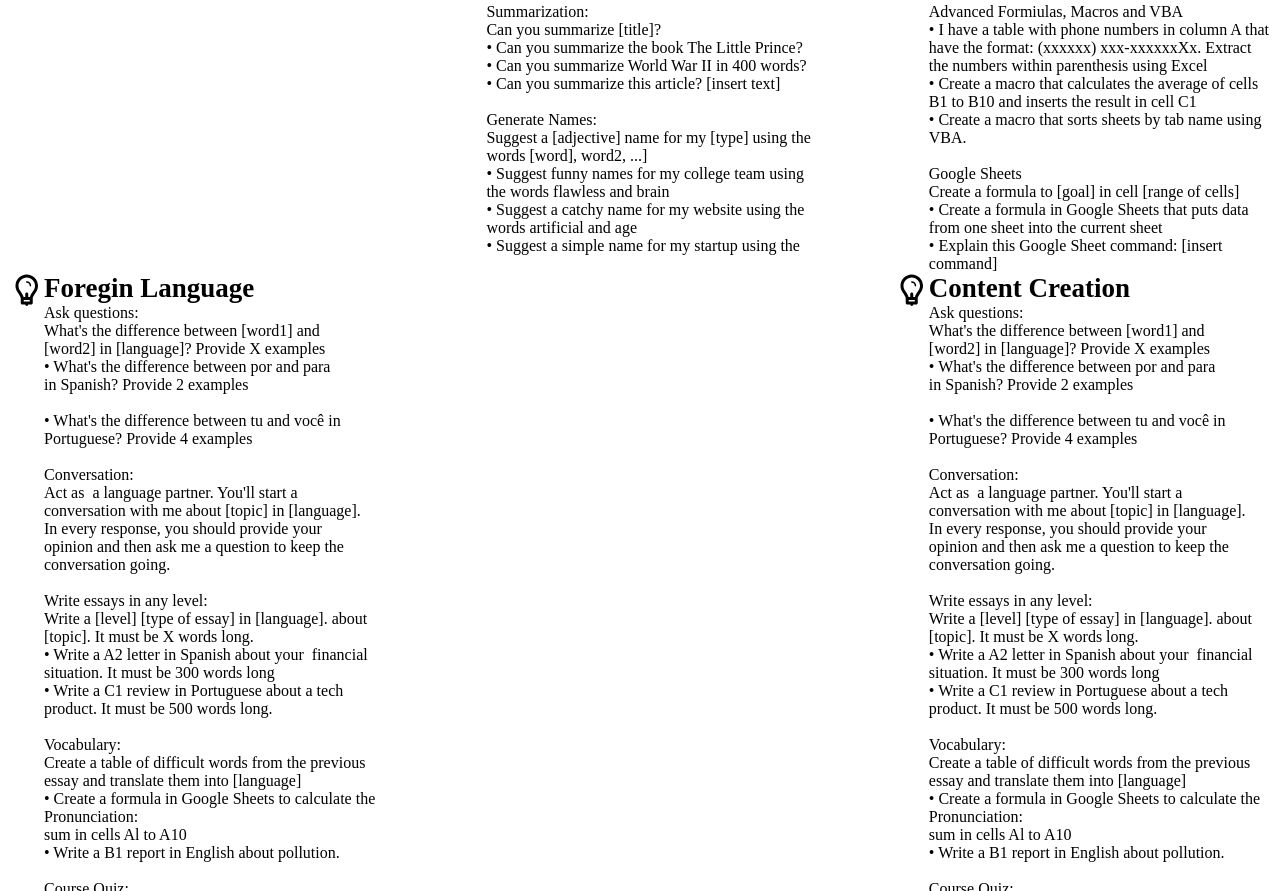
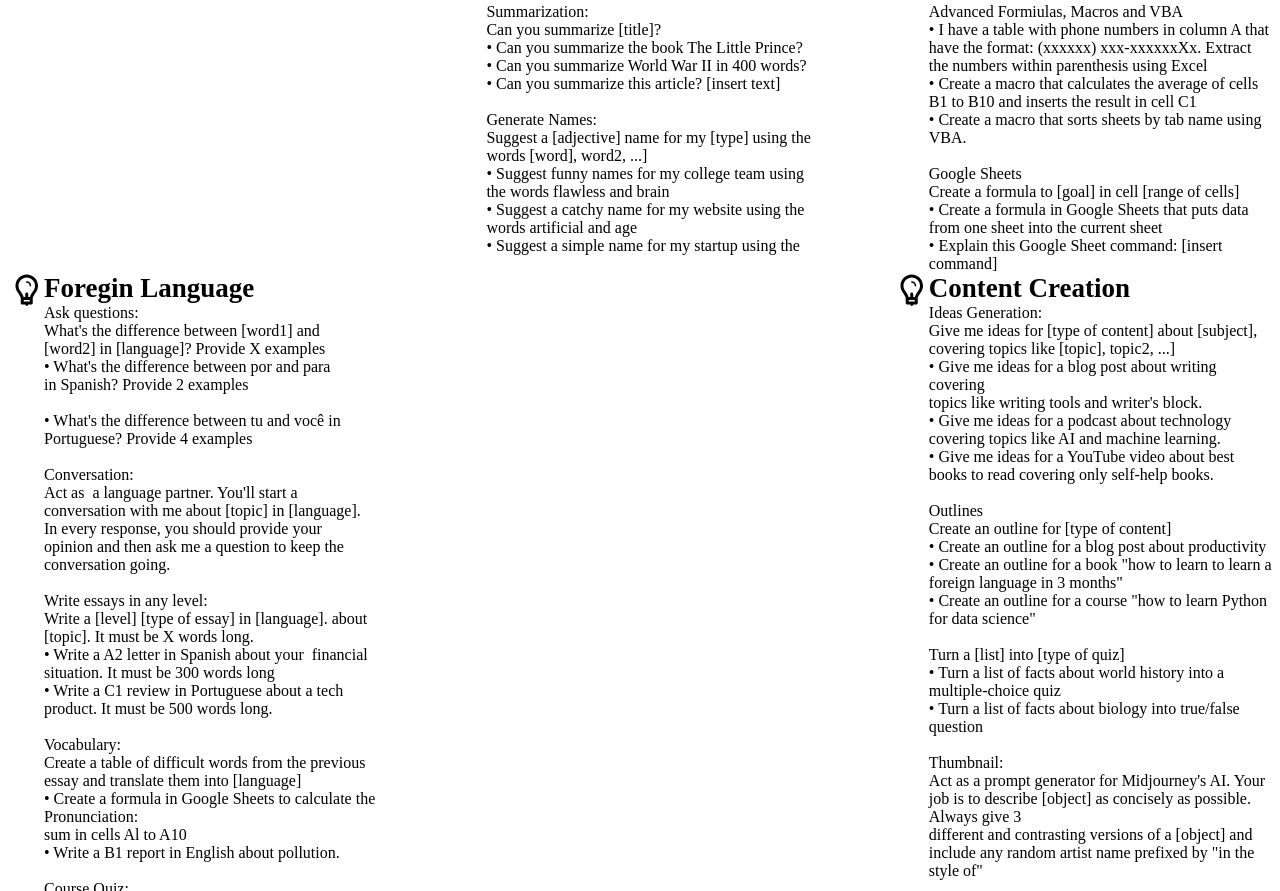
Before and after one commit to visprogithub/prompt-engineering, a plain HTML site: page index.html in a window 1280 px wide. Shown: the part 1909-2800 px from the top of the page. Drawn offline with Linux system fonts and the light colour scheme.

Commit message:
Update index.html

```diff
--- a/index.html
+++ b/index.html
@@ -6,8 +6,6 @@
     <link rel="stylesheet" href="styles.css">
 </head>
 <body>
-<div>
-  <link href="styles.css" rel="stylesheet" />
 <div class="home-container">
   <div id="resources" class="home-hero">
     <div class="home-content-container">
@@ -52,9 +50,7 @@
               • How to merge dictionaries in Python?
             </span>
             <br class="Card-Text" />
-              <span class="Card-Text">
-                • How to join two datasets in Python?
-              </span>
+            <span class="Card-Text">• How to join two datasets in Python?</span>
             <br class="home-text010" />
             <br class="Card-Text" />
             <span class="Card-Text">
@@ -98,8 +94,8 @@
           <span class="home-heading02">Programming Advice:</span>
           <span class="home-text024">
             <span class="Card-Text">
-                I want to learn [language] for [field]. Create a roadmap to
-                learn [language]
+              I want to learn [language] for [field]. Create a roadmap to learn
+              [language]
             </span>
             <br class="Card-Text" />
             <span class="Card-Text">
@@ -108,14 +104,13 @@
             </span>
             <br class="Card-Text" />
             <span class="Card-Text">
-                • I want to learn JavaScript for web development. Create a
-                roadmap to learn it
+              • I want to learn JavaScript for web development. Create a roadmap
+              to learn it
             </span>
             <br class="home-text030" />
             <br class="Card-Text" />
             <span class="Card-Text">
-                I want to automate [app]. Provide steps to [task] with
-                [language]
+              I want to automate [app]. Provide steps to [task] with [language]
             </span>
             <br class="Card-Text" />
             <span class="Card-Text">
@@ -130,13 +125,13 @@
             <br class="home-text037" />
             <br class="Card-Text" />
             <span class="Card-Text">
-                Simulate a job interview for a [position] by asking and
-                answering questions as if
+              Simulate a job interview for a [position] by asking and answering
+              questions as if
             </span>
             <br class="Card-Text" />
             <span class="Card-Text">
-                you are a potential employer and I&apos;m the candidate.
-                Consider that [details]
+              you are a potential employer and I&apos;m the candidate. Consider
+              that [details]
             </span>
             <br class="home-text042" />
             <br class="Card-Text" />
@@ -148,8 +143,8 @@
             </span>
             <br class="Card-Text" />
             <span class="Card-Text">
-                • I want to build a job board website. Can you generate some
-                HTML for my
+              • I want to build a job board website. Can you generate some HTML
+              for my
             </span>
             <br class="Card-Text" />
             <span class="Card-Text">website?</span>
@@ -201,9 +196,7 @@
               [email subject] and the
             </span>
             <br class="Card-Text" />
-              <span class="Card-Text">
-                content [email content] using Python
-              </span>
+            <span class="Card-Text">content [email content] using Python</span>
             <br class="home-text070" />
             <br class="Card-Text" />
             <span class="Card-Text">
@@ -237,8 +230,7 @@
             </span>
             <br class="home-text077 Card-Text" />
             <span class="home-text078 Card-Text">
-                • Where can I find data for my customer churn prediction
-                project?
+              • Where can I find data for my customer churn prediction project?
             </span>
             <br class="home-text079 Card-Text" />
             <span class="home-text080 Card-Text">
@@ -263,12 +255,18 @@
               Can you [best practice] my code?
             </span>
             <br class="home-text093 Card-Text" />
-              <span class="home-text094 Card-Text">•</span>
+            <span class="home-text094 Card-Text">
+              •
+              <span [innerHTML]="rawaf5w"></span>
+            </span>
             <span class="home-text095 Card-Text">
               Can you optimize the following Python code?
             </span>
             <br class="home-text096 Card-Text" />
-              <span class="home-text097 Card-Text">•</span>
+            <span class="home-text097 Card-Text">
+              •
+              <span [innerHTML]="rawywfy"></span>
+            </span>
             <span class="home-text098 Card-Text">
               Can you simplify the following R code?
             </span>
@@ -290,12 +288,18 @@
               • Translate my Python code to R
             </span>
             <br class="home-text108 Card-Text" />
-              <span class="home-text109 Card-Text">•</span>
+            <span class="home-text109 Card-Text">
+              •
+              <span [innerHTML]="rawvq44"></span>
+            </span>
             <span class="home-text110 Card-Text">
               Turn this SQL code to Python pandas code
             </span>
             <br class="home-text111 Card-Text" />
-              <span class="home-text112 Card-Text">•</span>
+            <span class="home-text112 Card-Text">
+              •
+              <span [innerHTML]="raw4pyv"></span>
+            </span>
             <span class="home-text113 Card-Text">
               Format my SQL code by converting the reserved keywords to
               uppercase
@@ -330,8 +334,7 @@
             <span>Web scraping (only working for a few websites)</span>
             <br />
             <span>
-                • Web scrape [website] using [language] and [library]Generate
-                data
+              • Web scrape [website] using [language] and [library]Generate data
             </span>
             <br />
             <span>
@@ -343,8 +346,8 @@
             <span>Train Classification model</span>
             <br />
             <span>
-                • I have a dataset of [describe dataset], build a machine
-                learning model thatpredicts [target variable]
+              • I have a dataset of [describe dataset], build a machine learning
+              model thatpredicts [target variable]
             </span>
             <br />
             <br />
@@ -358,7 +361,10 @@
             <br />
             <span>Feature Importance</span>
             <br />
-              <span>• I&apos;ve trained a [model name].</span>
+            <span>
+              • I&apos;ve trained a [model name].
+              <span [innerHTML]="raw041g"></span>
+            </span>
             <br />
             <span>
               Write code to find the most important features in the model
@@ -392,8 +398,8 @@
             <br class="Card-Text" />
             <span class="Card-Text">
               • Write a friendly blog post on why people should lose weight.
-                Explain why obesity is a problem, how people can lose weight,
-                and why being healthy is important.
+              Explain why obesity is a problem, how people can lose weight, and
+              why being healthy is important.
             </span>
             <br class="Card-Text" />
             <span class="Card-Text">
@@ -403,9 +409,7 @@
             <br class="Card-Text" />
             <span class="Card-Text">Writing Assistant:</span>
             <br class="Card-Text" />
-              <span class="Card-Text">
-                Can you [action] my text [adjective]?
-              </span>
+            <span class="Card-Text">Can you [action] my text [adjective]?</span>
             <br class="Card-Text" />
             <span class="Card-Text">
               • Can you make my paragraph less formal?
@@ -427,8 +431,8 @@
             <span class="Card-Text">Copywriting:</span>
             <br class="Card-Text" />
             <span class="Card-Text">
-                Write a [type of content] for [subject] showcasing the
-                [benefitl, benefit2, ...).
+              Write a [type of content] for [subject] showcasing the [benefitl,
+              benefit2, ...).
             </span>
             <br class="Card-Text" />
             <span class="Card-Text">
@@ -455,8 +459,8 @@
             </span>
             <br class="Card-Text" />
             <span class="Card-Text">
-                • Reply to this email. Be friendly and say that I don&apos;t
-                have time for the meeting
+              • Reply to this email. Be friendly and say that I don&apos;t have
+              time for the meeting
             </span>
             <br class="home-text184" />
             <br class="Card-Text" />
@@ -467,15 +471,18 @@
             </span>
             <br class="Card-Text" />
             <span class="Card-Text">
-                • Create 5 hashtags and a caption for a picture on Instagram of
-                a cute cat
+              • Create 5 hashtags and a caption for a picture on Instagram of a
+              cute cat
             </span>
             <br class="Card-Text" />
             <span class="Card-Text">
               • Create 2 bios for LinkedIn highlighting
             </span>
             <br class="Card-Text" />
-              <span class="Card-Text">achievements</span>
+            <span class="Card-Text">
+              achievements
+              <span [innerHTML]="rawdaqo"></span>
+            </span>
           </span>
         </div>
       </div>
@@ -505,10 +512,9 @@
             <span>healthcare company</span>
             <br class="Card-Text" />
             <span>
-                • Provide 5 gift idea under $100 for a teenager who loves
-                football
+              • Provide 5 gift idea under $100 for a teenager who loves football
             </span>
-              <span class="Card-Text"></span>
+            <span class="Card-Text"><span [innerHTML]="raw2fx7"></span></span>
           </span>
         </div>
       </div>
@@ -531,7 +537,10 @@
           <span class="home-text210">
             <span>Create X [element] considering [detail]</span>
             <br class="Card-Text" />
-              <span class="Card-Text">•</span>
+            <span class="Card-Text">
+              •
+              <span [innerHTML]="rawk25s"></span>
+            </span>
             <span>
               Create 5 jokes considering words like knowledge and money
             </span>
@@ -561,13 +570,10 @@
           <span class="home-text219">
             <span>Planning:Create a X-day [type of plan] for [detail]</span>
             <br />
-              <span>
-                • Create a 7-day trip for our anniversary in September
-              </span>
+            <span>• Create a 7-day trip for our anniversary in September</span>
             <br />
             <span>
-                •Create a 30-day workout for my arms and abs with no gym
-                equipment
+              •Create a 30-day workout for my arms and abs with no gym equipment
             </span>
             <br />
             <span>
@@ -593,9 +599,7 @@
             <br />
           </span>
           <span class="home-text229">
-              <span>
-                Act as a [type of person] that is [behavior]. [Action]
-              </span>
+            <span>Act as a [type of person] that is [behavior]. [Action]</span>
             <br />
             <span>
               • Act as a customer support assistant that is empathetic and
@@ -603,22 +607,22 @@
             </span>
             <br />
             <span>
-                • Act as a salesperson that is very persistent. Imagine
-                we&apos;re on a phone call and try to sell a
+              • Act as a salesperson that is very persistent. Imagine we&apos;re
+              on a phone call and try to sell a
             </span>
             <br />
             <span>pen to me.</span>
             <br />
             <span>
               • Act as my personal chef. I&apos;ll tell you about my dietary
-                preferences and allergies, and you&apos;ll suggest recipes for
-                me to try.
+              preferences and allergies, and you&apos;ll suggest recipes for me
+              to try.
             </span>
             <br />
             <span>
               • Act as a film critic. You&apos;ll review a movie and provide
-                both positive and negative feedback about the plot, direction
-                and music.
+              both positive and negative feedback about the plot, direction and
+              music.
             </span>
             <span class="home-text241"></span>
           </span>
@@ -637,7 +641,10 @@
         </div>
         <div class="home-text-container10">
           <span class="home-heading11">
-              <span class="home-text242">Academic Life</span>
+            <span class="home-text242">
+              Academic Life
+              <span [innerHTML]="raw51bi"></span>
+            </span>
             <br />
           </span>
           <span class="home-text244">
@@ -760,8 +767,8 @@
             <span>• I have a table with phone numbers in column A that</span>
             <br />
             <span>
-                have the format: (xxxxxx) xxx-xxxxxxXx. Extract the numbers
-                within parenthesis using Excel
+              have the format: (xxxxxx) xxx-xxxxxxXx. Extract the numbers within
+              parenthesis using Excel
             </span>
             <br />
             <span>
@@ -895,77 +902,75 @@
             <br />
           </span>
           <span class="home-text434">
-              <span>Ask questions:</span>
+            <span>Ideas Generation:</span>
             <br />
-              <span>What&apos;s the difference between [word1] and</span>
+            <span>Give me ideas for [type of content] about [subject],</span>
             <br />
-              <span>[word2] in [language]? Provide X examples</span>
+            <span>covering topics like [topic], topic2, ...]</span>
             <br />
-              <span>• What&apos;s the difference between por and para</span>
+            <span>• Give me ideas for a blog post about writing covering</span>
             <br />
-              <span>in Spanish? Provide 2 examples</span>
-              <br class="home-text444" />
+            <span>topics like writing tools and writer&apos;s block.</span>
             <br />
-              <span>• What&apos;s the difference between tu and você in</span>
+            <span>• Give me ideas for a podcast about technology</span>
             <br />
-              <span>Portuguese? Provide 4 examples</span>
-              <br class="home-text449" />
-              <br />
-              <span>Conversation:</span>
-              <br />
-              <span>Act as </span>
-              <span>a language partner. You&apos;ll start a</span>
-              <br />
-              <span>conversation with me about [topic] in [language].</span>
-              <br />
-              <span>In every response, you should provide your</span>
-              <br />
-              <span>opinion and then ask me a question to keep the</span>
-              <br />
-              <span>conversation going.</span>
-              <br class="home-text463" />
-              <br />
-              <span>Write essays in any level:</span>
-              <br />
-              <span>Write a [level] [type of essay] in [language]. about</span>
-              <br />
-              <span>[topic]. It must be X words long.</span>
-              <br />
-              <span>• Write a A2 letter in Spanish about your </span>
-              <span>financial situation. It must be 300 words long</span>
-              <br />
-              <span>• Write a C1 review in Portuguese about a tech</span>
-              <br />
-              <span>product. It must be 500 words long.</span>
-              <br class="home-text477" />
-              <br />
-              <span>Vocabulary:</span>
-              <br />
-              <span>Create a table of difficult words from the previous</span>
-              <br />
-              <span>essay and translate them into [language]</span>
+            <span>covering topics like AI and machine learning.</span>
             <br />
             <span>
-                • Create a formula in Google Sheets to calculate the
-                Pronunciation:
+              • Give me ideas for a YouTube video about best books to read
+              covering only self-help books.
+            </span>
+            <br class="home-text450" />
+            <br />
+            <span>Outlines</span>
+            <br />
+            <span>Create an outline for [type of content]</span>
+            <br />
+            <span>• Create an outline for a blog post about productivity</span>
+            <br />
+            <span>
+              • Create an outline for a book &quot;how to learn to learn a
             </span>
             <br />
-              <span>sum in cells Al to A10</span>
+            <span>foreign language in 3 months&quot;</span>
             <br />
-              <span>• Write a B1 report in English about pollution. </span>
+            <span>
+              • Create an outline for a course &quot;how to learn Python
+            </span>
             <br />
+            <span>for data science&quot;</span>
+            <br class="home-text465" />
             <br />
-              <span>Course Quiz:</span>
+            <span>Turn a [list] into [type of quiz]</span>
             <br />
-              <span>must be 500 words long</span>
+            <span>
+              • Turn a list of facts about world history into a multiple-choice
+              quiz
+            </span>
             <br />
-              <span>Create a table with 2 columns: In the first column</span>
+            <span>• Turn a list of facts about biology into true/false</span>
             <br />
-              <span>type the [language] words: [word, word2..... In</span>
+            <span>question</span>
+            <br class="home-text474" />
             <br />
-              <span>the second column, you should provide the</span>
+            <span>Thumbnail:</span>
             <br />
-              <span>phonetic transcription.</span>
+            <span>
+              Act as a prompt generator for Midjourney&apos;s AI. Your job is to
+              describe [object] as concisely as possible. Always give 3
+            </span>
+            <br />
+            <span>
+              different and contrasting versions of a [object] and include any
+              random artist name prefixed by &quot;in the style of&quot;
+            </span>
+            <br class="home-text481" />
+            <br />
+            <span>Giveaway:</span>
+            <br />
+            <span>Choose X random contest winner(s) from a long list of</span>
+            <br />
+            <span>names or emails: [insert names or emails]</span>
             <br />
           </span>
         </div>
@@ -973,7 +978,7 @@
     </div>
   </div>
 </div>
-</div>
+
       <footer>
         <p>Chat AI Prompts &copy; 2023</p>
     </footer>
```
Lines whose indentation alone changed are shown as unchanged.
